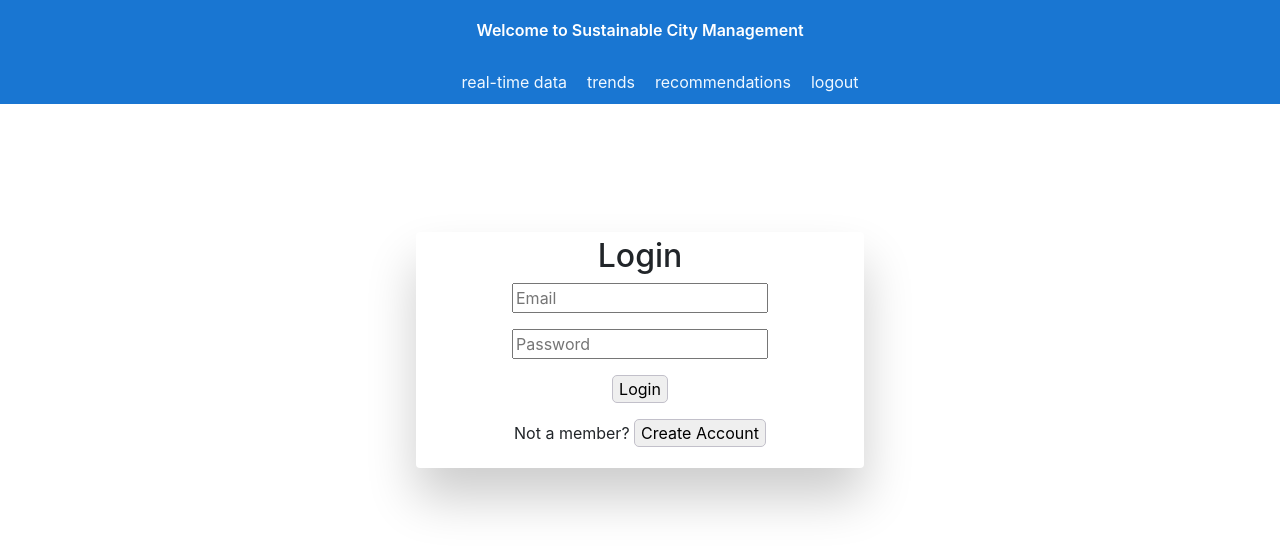
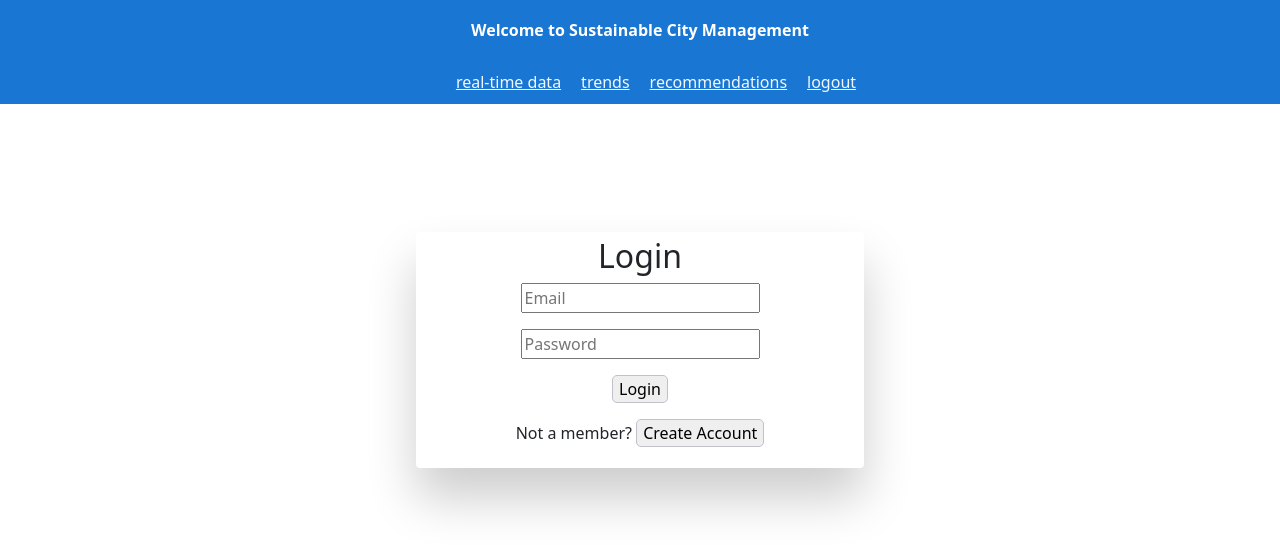
Before and after one commit to akashpatil7/sustainable-city-management-ui, an Angular app in the folder scm-ui/: page /login in a window 1280 px wide. Shown: the top 552 px of the page. Built offline with nearby package versions, Linux system fonts and the light colour scheme.

Commit message:
Code refactor

```diff
--- a/scm-ui/src/app/app.component.html
+++ b/scm-ui/src/app/app.component.html
@@ -1,11 +1,10 @@
 <!doctype html>
 <html lang="en">
 <head>
-  <title> SCM </title>
+  <title>Sustainable City Management</title>
   <meta name="viewport" content="width=device-width, initial-scale=1">
-  <link rel="stylesheet" href="https://maxcdn.bootstrapcdn.com/bootstrap/4.4.1/css/bootstrap.min.css">
+  <link href="https://cdn.jsdelivr.net/npm/bootstrap@5.1.3/dist/css/bootstrap.min.css" rel="stylesheet" integrity="sha384-1BmE4kWBq78iYhFldvKuhfTAU6auU8tT94WrHftjDbrCEXSU1oBoqyl2QvZ6jIW3" crossorigin="anonymous">
   <script src="https://ajax.googleapis.com/ajax/libs/jquery/3.4.1/jquery.min.js"></script>
-  <script src="https://maxcdn.bootstrapcdn.com/bootstrap/4.4.1/js/bootstrap.min.js"></script>
 </head>
 
 <body>
@@ -23,5 +22,8 @@
     </nav>
   </div>
   <router-outlet></router-outlet>
+
+  <!-- Bootstrap JS should stay at the end just before the body tag closes. -->
+  <script src="https://cdn.jsdelivr.net/npm/bootstrap@5.1.3/dist/js/bootstrap.bundle.min.js" integrity="sha384-ka7Sk0Gln4gmtz2MlQnikT1wXgYsOg+OMhuP+IlRH9sENBO0LRn5q+8nbTov4+1p" crossorigin="anonymous"></script>
 </body>
 </html>
```
